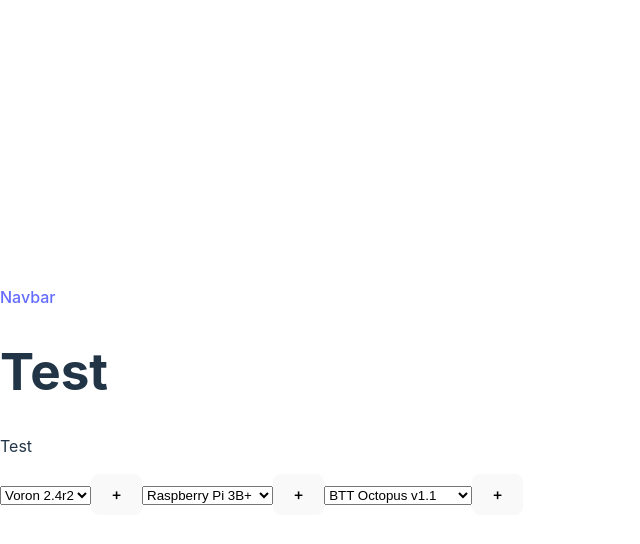
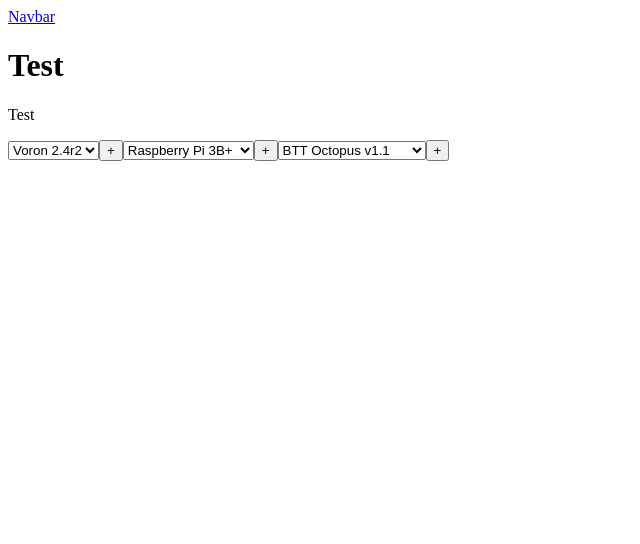
Before and after one commit to bowseruk/klipper-config-generator, a React (Vite) app: page / in a window 1280 px wide. Shown: the top 544 px of the page, without its empty margins (0-640 px from the left). Built offline with nearby package versions, Linux system fonts and the light colour scheme.

Commit message:
Removed default CSS

```diff
--- a/src/data/controllers.json
+++ b/src/data/controllers.json
@@ -4,6 +4,7 @@
         "id" : 0,
         "standalone" : true,
         "output": {
+            "usb3": 0,
             "usb2": 4,
             "ethernet": 1
         }
--- a/src/index.css
+++ /dev/null
@@ -1,69 +0,0 @@
-:root {
-  font-family: Inter, system-ui, Avenir, Helvetica, Arial, sans-serif;
-  line-height: 1.5;
-  font-weight: 400;
-
-  color-scheme: light dark;
-  color: rgba(255, 255, 255, 0.87);
-  background-color: #242424;
-
-  font-synthesis: none;
-  text-rendering: optimizeLegibility;
-  -webkit-font-smoothing: antialiased;
-  -moz-osx-font-smoothing: grayscale;
-  -webkit-text-size-adjust: 100%;
-}
-
-a {
-  font-weight: 500;
-  color: #646cff;
-  text-decoration: inherit;
-}
-a:hover {
-  color: #535bf2;
-}
-
-body {
-  margin: 0;
-  display: flex;
-  place-items: center;
-  min-width: 320px;
-  min-height: 100vh;
-}
-
-h1 {
-  font-size: 3.2em;
-  line-height: 1.1;
-}
-
-button {
-  border-radius: 8px;
-  border: 1px solid transparent;
-  padding: 0.6em 1.2em;
-  font-size: 1em;
-  font-weight: 500;
-  font-family: inherit;
-  background-color: #1a1a1a;
-  cursor: pointer;
-  transition: border-color 0.25s;
-}
-button:hover {
-  border-color: #646cff;
-}
-button:focus,
-button:focus-visible {
-  outline: 4px auto -webkit-focus-ring-color;
-}
-
-@media (prefers-color-scheme: light) {
-  :root {
-    color: #213547;
-    background-color: #ffffff;
-  }
-  a:hover {
-    color: #747bff;
-  }
-  button {
-    background-color: #f9f9f9;
-  }
-}
--- a/src/main.jsx
+++ b/src/main.jsx
@@ -6,7 +6,6 @@
 } from "react-router-dom";
 import Layout from './Layout.jsx';
 import App from './App.jsx';
-import './index.css';
 
 const router = createBrowserRouter([
   {
```
Also changed, not shown: src/data/devices.json (renamed from src/data/cameras.json).
